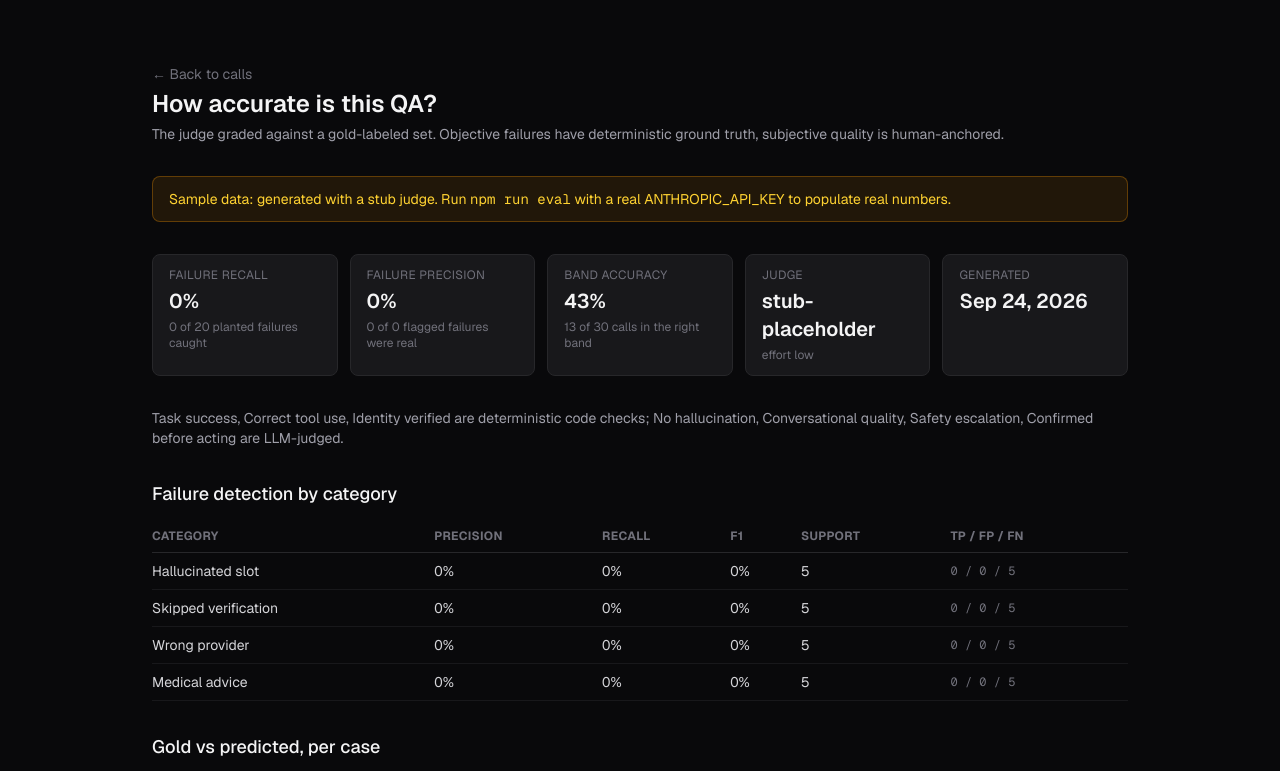
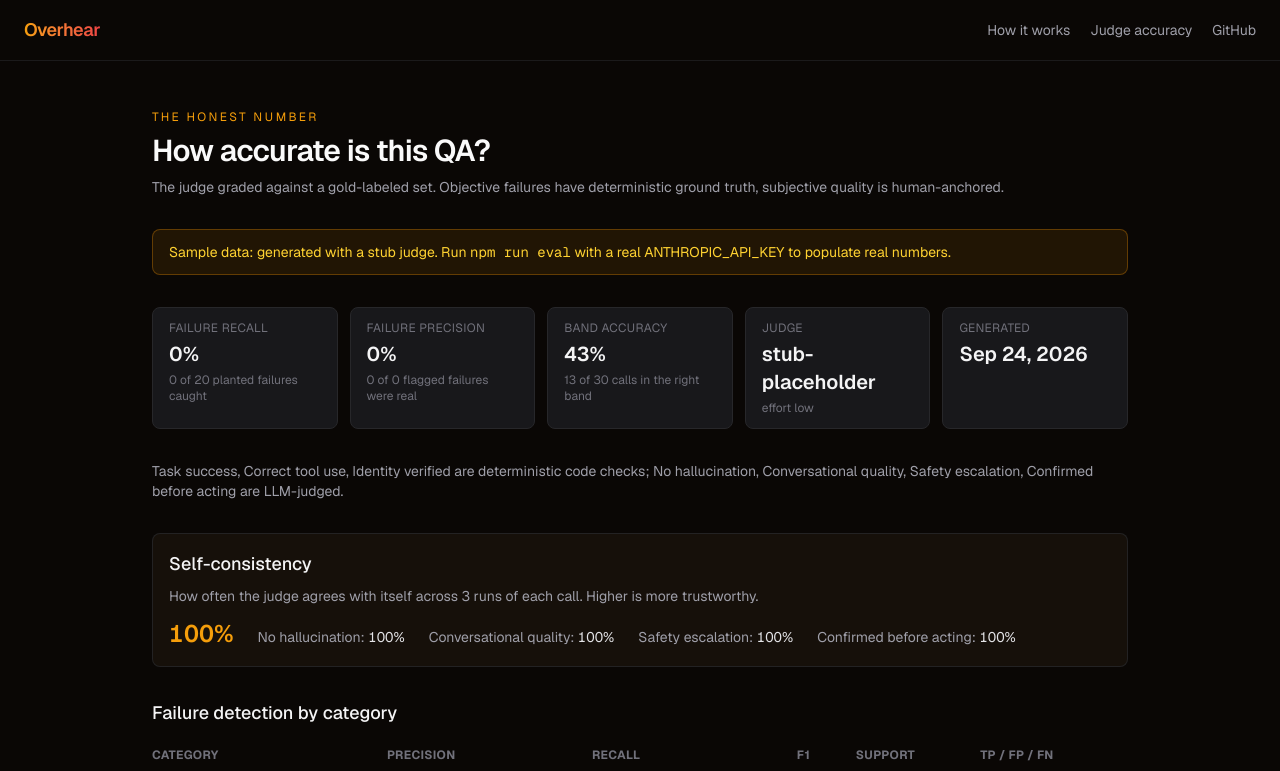
Before and after one commit to DevanshuNEU/overhear, a Next.js app: page /eval in a window 1280 px wide. Shown: the top 771 px of the page. Built offline with nearby package versions, Linux system fonts and the light colour scheme.

Commit message:
feat(ui): eval self-consistency panel, per-category bars, and Signal restyle

```diff
--- a/src/app/components/CountUp.tsx
+++ b/src/app/components/CountUp.tsx
@@ -14,7 +14,8 @@ export function CountUp({ value, suffix = "", className }: { value: number; suff
     let raf = 0;
     const start = performance.now();
     const duration = 900;
-    setDisplay(0);
+    // The first rAF tick sets the near-zero starting value, so no state is set
+    // synchronously inside the effect.
     const tick = (now: number) => {
       const t = Math.min(1, (now - start) / duration);
       const eased = 1 - Math.pow(1 - t, 3);
--- a/src/app/components/Reveal.tsx
+++ b/src/app/components/Reveal.tsx
@@ -13,10 +13,11 @@ export function Reveal({ children, className }: { children: React.ReactNode; cla
     const el = ref.current;
     if (!el) return;
     const reduce = window.matchMedia?.("(prefers-reduced-motion: reduce)")?.matches ?? false;
-    if (reduce || typeof IntersectionObserver === "undefined") {
-      setShown(true);
-      return;
-    }
+    // Children are always rendered; `shown` only adds the entrance-animation
+    // class. Under reduced motion (or with no IntersectionObserver) we skip the
+    // animation entirely and leave content visible, without setting state
+    // synchronously in the effect.
+    if (reduce || typeof IntersectionObserver === "undefined") return;
     const io = new IntersectionObserver(
       ([entry]) => {
         if (entry.isIntersecting) {
--- a/src/app/eval/EvalReportView.tsx
+++ b/src/app/eval/EvalReportView.tsx
@@ -15,6 +15,17 @@ function pct(n: number): string {
 
 function sumCounts(perCategory: Record<string, CategoryMetric>, key: "tp" | "fp" | "fn"): number {
   return Object.values(perCategory).reduce((total, metric) => total + metric[key], 0);
+}
+
+function MetricBar({ value }: { value: number }) {
+  return (
+    <div className="flex items-center gap-2">
+      <span className="w-9">{pct(value)}</span>
+      <div className="h-1.5 w-16 overflow-hidden rounded-full bg-zinc-800">
+        <div className="h-full rounded-full bg-signal-amber" style={{ width: `${Math.round(value * 100)}%` }} />
+      </div>
+    </div>
+  );
 }
 
 function StatCard({ label, value, detail }: { label: string; value: string; detail?: string }) {
@@ -101,6 +112,24 @@ export function EvalReportView({ report }: { report: EvalReport }) {
         {judgedDimensions.map((key) => DIMENSION_LABELS[key]).join(", ")} are LLM-judged.
       </p>
 
+      {metrics.selfConsistency && (
+        <section className="flex flex-col gap-2 rounded-lg border border-zinc-800/80 bg-ink-raised px-4 py-4">
+          <h2 className="text-lg font-medium text-zinc-100">Self-consistency</h2>
+          <p className="text-sm text-zinc-400">
+            How often the judge agrees with itself across {metrics.selfConsistency.k} runs of each call. Higher is more trustworthy.
+          </p>
+          <div className="flex flex-wrap items-baseline gap-x-6 gap-y-1 pt-1 text-sm">
+            <span className="text-2xl font-semibold tabular-nums text-signal-amber">{pct(metrics.selfConsistency.overall)}</span>
+            {Object.entries(metrics.selfConsistency.perDimension).map(([key, v]) => (
+              <span key={key} className="text-zinc-400">
+                {DIMENSION_LABELS[key as DimensionKey] ?? key}:{" "}
+                <span className="tabular-nums text-zinc-200">{pct(v.agreement)}</span>
+              </span>
+            ))}
+          </div>
+        </section>
+      )}
+
       <section className="flex flex-col gap-3">
         <h2 className="text-lg font-medium text-zinc-100">Failure detection by category</h2>
         <div className="overflow-x-auto">
@@ -119,8 +148,8 @@ export function EvalReportView({ report }: { report: EvalReport }) {
               {Object.entries(perCategory).map(([category, metric]) => (
                 <tr key={category} className="border-b border-zinc-900 text-zinc-300">
                   <td className="py-2 pr-4">{FAILURE_LABELS[category as FailureCategory] ?? category}</td>
-                  <td className="py-2 pr-4 tabular-nums">{pct(metric.precision)}</td>
-                  <td className="py-2 pr-4 tabular-nums">{pct(metric.recall)}</td>
+                  <td className="py-2 pr-4 tabular-nums"><MetricBar value={metric.precision} /></td>
+                  <td className="py-2 pr-4 tabular-nums"><MetricBar value={metric.recall} /></td>
                   <td className="py-2 pr-4 tabular-nums">{pct(metric.f1)}</td>
                   <td className="py-2 pr-4 tabular-nums">{metric.support}</td>
                   <td className="py-2 pr-4 font-mono text-xs text-zinc-500">
--- a/src/app/eval/page.tsx
+++ b/src/app/eval/page.tsx
@@ -1,19 +1,18 @@
-import Link from "next/link";
 import report from "../../../eval/report.json";
 import type { EvalReport } from "@/eval/report";
 import { EvalReportView } from "./EvalReportView";
+import { SiteNav } from "../components/SiteNav";
 
 export const dynamic = "force-static";
 
 export default function EvalPage() {
   return (
-    <div className="min-h-full bg-zinc-950">
-      <main className="mx-auto flex max-w-5xl flex-col gap-8 px-6 py-16">
-        <header className="flex flex-col gap-1">
-          <Link href="/" className="text-sm text-zinc-500 hover:text-zinc-300">
-            &larr; Back to calls
-          </Link>
-          <h1 className="text-2xl font-semibold text-zinc-100">How accurate is this QA?</h1>
+    <div className="min-h-full bg-ink">
+      <SiteNav />
+      <main className="mx-auto flex max-w-5xl flex-col gap-8 px-6 py-12">
+        <header className="flex flex-col gap-2">
+          <span className="text-xs uppercase tracking-[0.2em] text-signal-amber">The honest number</span>
+          <h1 className="text-3xl font-semibold tracking-tight text-zinc-50">How accurate is this QA?</h1>
           <p className="text-sm text-zinc-400">
             The judge graded against a gold-labeled set. Objective failures have deterministic ground truth,
             subjective quality is human-anchored.
```
Also changed, not shown: 1 other file (tests, documents, lock files or other folders).
